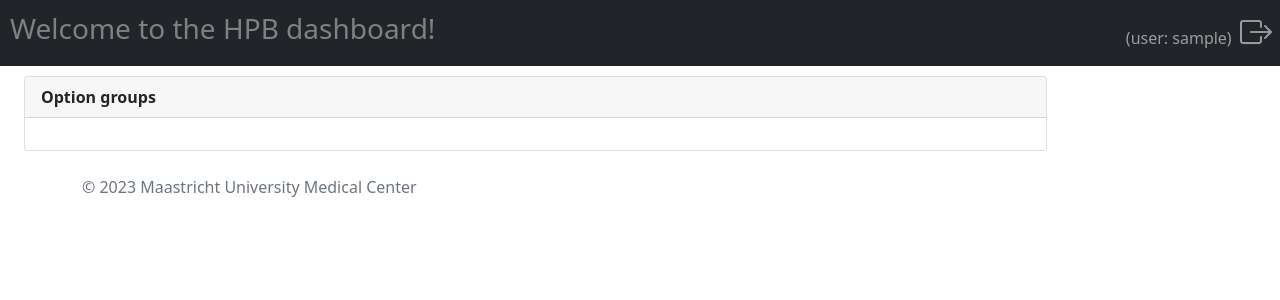
After one commit to rbrecheisen/hpbdash, a Django app: page /dd/option_groups/ in a window 1280 px wide. The commit adds this page. Shown: the top 300 px of the page. Run offline with Django 4.2, Linux system fonts and the light colour scheme; the visitor is signed in with stand-in values (Sample User, id 1); parts of the project's set-up code (start-up, migrations or seed data) failed here and were passed over; some libraries are stand-ins or nearby versions.

Commit message:
saving work

```diff
--- /dev/null
+++ b/src/hpbdash/app/templates/option_groups.html
@@ -0,0 +1,14 @@
+{% extends "base.html" %}
+{% block content %}
+<div class="container-fluid">
+    <div class="row">
+        <div class="col-sm-10">
+            <div class="card" style="margin-top: 10px;">
+                <div class="card-header"><b>Option groups</b></div>
+                <div class="card-body">
+                </div>
+            </div>
+        </div>
+    </div>
+</div>
+{% endblock %}
--- a/src/hpbdash/app/templates/queries.html
+++ b/src/hpbdash/app/templates/queries.html
@@ -8,6 +8,7 @@
                     <b>Queries</b><br><i>{{ message }}</i>
                 </div>
                 <div class="card-body">
+                    [<a href="/dd/fields/" target="_blank">fields</a>] [<a href="/dd/option_groups/" target="_blank">option groups</a>]<br>
                     <form action="/upload" method="post" enctype="multipart/form-data">
                         {% csrf_token %}
                         <label for="files">Select data dictionary file:</label>
--- a/src/hpbdash/app/urls.py
+++ b/src/hpbdash/app/urls.py
@@ -10,4 +10,6 @@ urlpatterns = [
     path('queries/<int:query_id>/results/<int:query_result_id>/', views.get_query_result),
     path('queries/<int:query_id>/results/<int:query_result_id>/download', views.download_query_result),
     path('upload', views.upload_data_dictionary),
+    path('dd/fields/', views.get_fields),
+    path('dd/option_groups/', views.get_option_groups),
 ]
--- a/src/hpbdash/app/views.py
+++ b/src/hpbdash/app/views.py
@@ -67,6 +67,29 @@ def upload_data_dictionary(request):
 """-------------------------------------------------------------------------------------------------------------------
 """
 @login_required
+def get_fields(request):
+    # Load data dictionary settings.CASTOR_DD_FILE
+    with open(settings.CASTOR_DD_FILE, 'r') as f:
+        data = json.load(f)
+    for field_name in data.keys():
+        field = data[field_name]
+
+    # Convert to table
+    return render(request, 'fields.html', context={'columns': columns, 'data': data})
+
+
+"""-------------------------------------------------------------------------------------------------------------------
+"""
+@login_required
+def get_option_groups(request):
+    # Load data dictionary settings.CASTOR_DD_FILE
+    # Convert to table
+    return render(request, 'option_groups.html', context={})
+
+
+"""-------------------------------------------------------------------------------------------------------------------
+"""
+@login_required
 def get_queries(request):
     queries = QueryModel.objects.all()
     if not os.path.isfile(settings.CASTOR_DB_FILE):
@@ -129,6 +152,7 @@ def execute_query(request, query_id):
 def get_query_result(request, query_id, query_result_id):
     query_result = QueryResultModel.objects.get(pk=query_result_id)
     # note: conversion to dataframe results integers in being converted to floats
+    # use data dictionary to perform conversion
     df = query_result.as_df()
     return render(request, 'query_result.html', context={
         'query': query_result.query, 'query_result': query_result, 'nr_rows': len(df.index), 'columns': df.columns, 'data': df.to_numpy()})
```
Also changed, not shown: src/hpbdash/app/templates/fields.html (added, +14 -0 lines), src/hpbdash/app/migrations/0001_initial.py, 2 other files.
